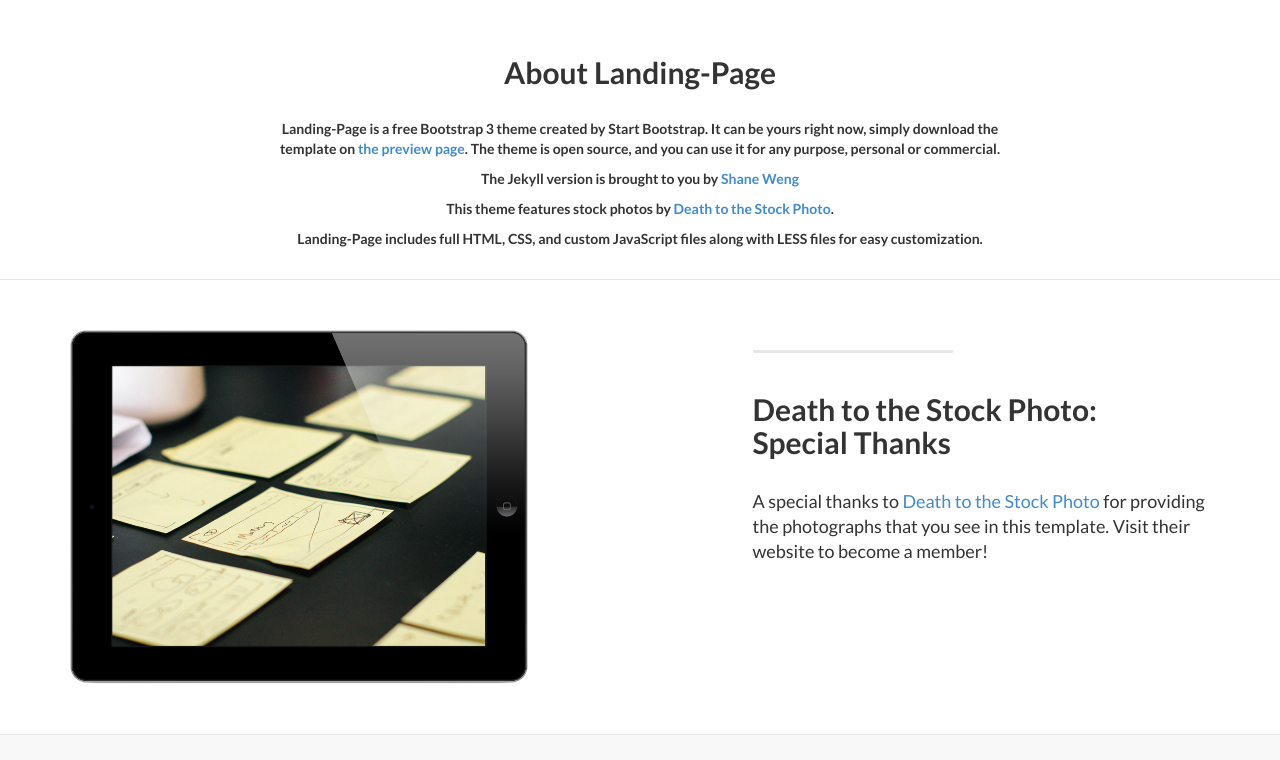
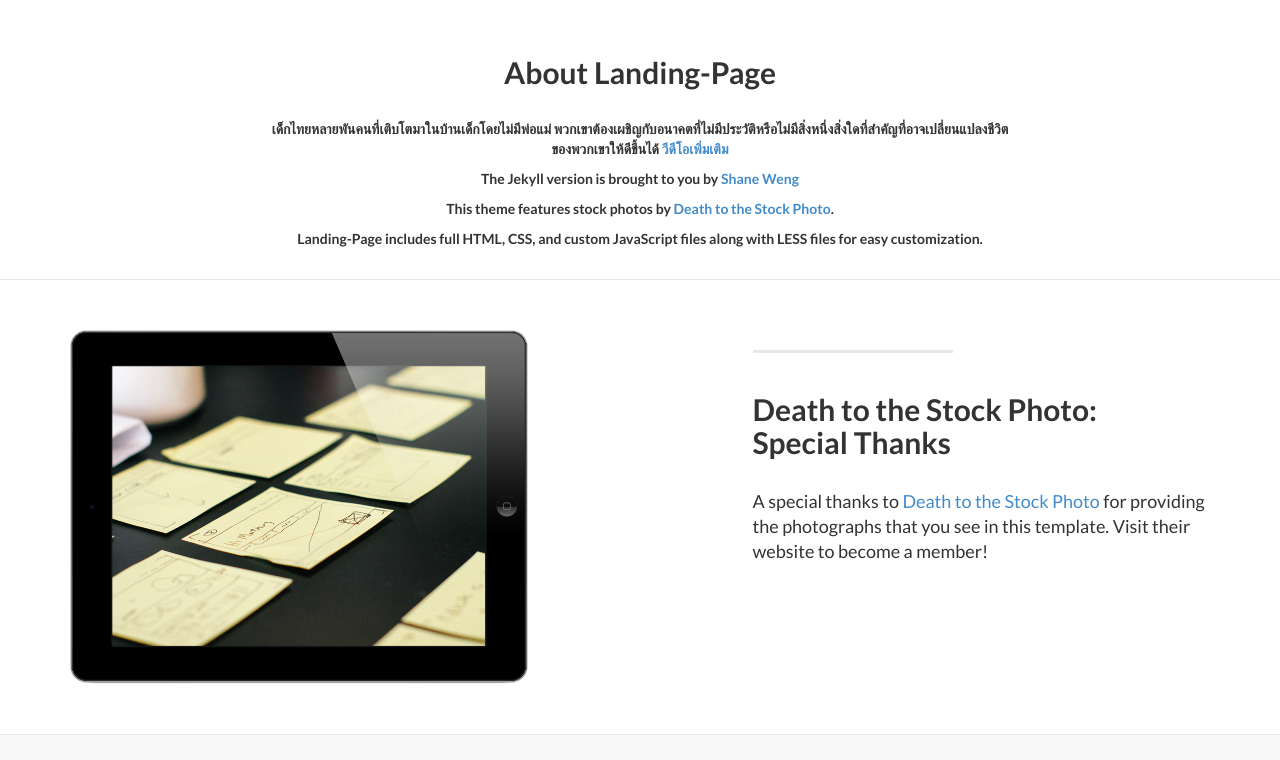
Before and after one commit to Deardigiserve/cars, a Jekyll site: the page built from index.html, in a window 1280 px wide and 900 px high, scrolled down 570 px, cut to the strip 140-900 px from the top of the window. Built offline with Jekyll 4.4.1, drawn with Linux system fonts in a browser that asks for light colours; nearby versions of some CDN libraries; library files that are not in the unit come from our copies.

Commit message:
Update about.html

```diff
--- a/_includes/about.html
+++ b/_includes/about.html
@@ -5,7 +5,7 @@
               <br/><br/>
               <h2>About Landing-Page</h2>
               <br/>
-                <p>Landing-Page is a free Bootstrap 3 theme created by Start Bootstrap. It can be yours right now, simply download the template on <a href="http://startbootstrap.com/template-overviews/landing-page/">the preview page</a>. The theme is open source, and you can use it for any purpose, personal or commercial.</p>
+                <p>เด็กไทยหลายพันคนที่เติบโตมาในบ้านเด็กโดยไม่มีพ่อแม่ พวกเขาต้องเผชิญกับอนาคตที่ไม่มีประวัติหรือไม่มีสิ่งหนึ่งสิ่งใดที่สำคัญที่อาจเปลี่ยนแปลงชีวิตของพวกเขาให้ดีขึ้นได้ <a href="https://www.youtube.com/watch?v=aOd4qPDGy3g">วีดีโอเพิ่มเติม</a></p>
                 <p>The Jekyll version is brought to you by <a href="https://github.com/swcool">Shane Weng</a></p>
                 <p>This theme features stock photos by <a href="http://join.deathtothestockphoto.com//">Death to the Stock Photo</a>.</p>
                 <p>Landing-Page includes full HTML, CSS, and custom JavaScript files along with LESS files for easy customization.</p>
```
